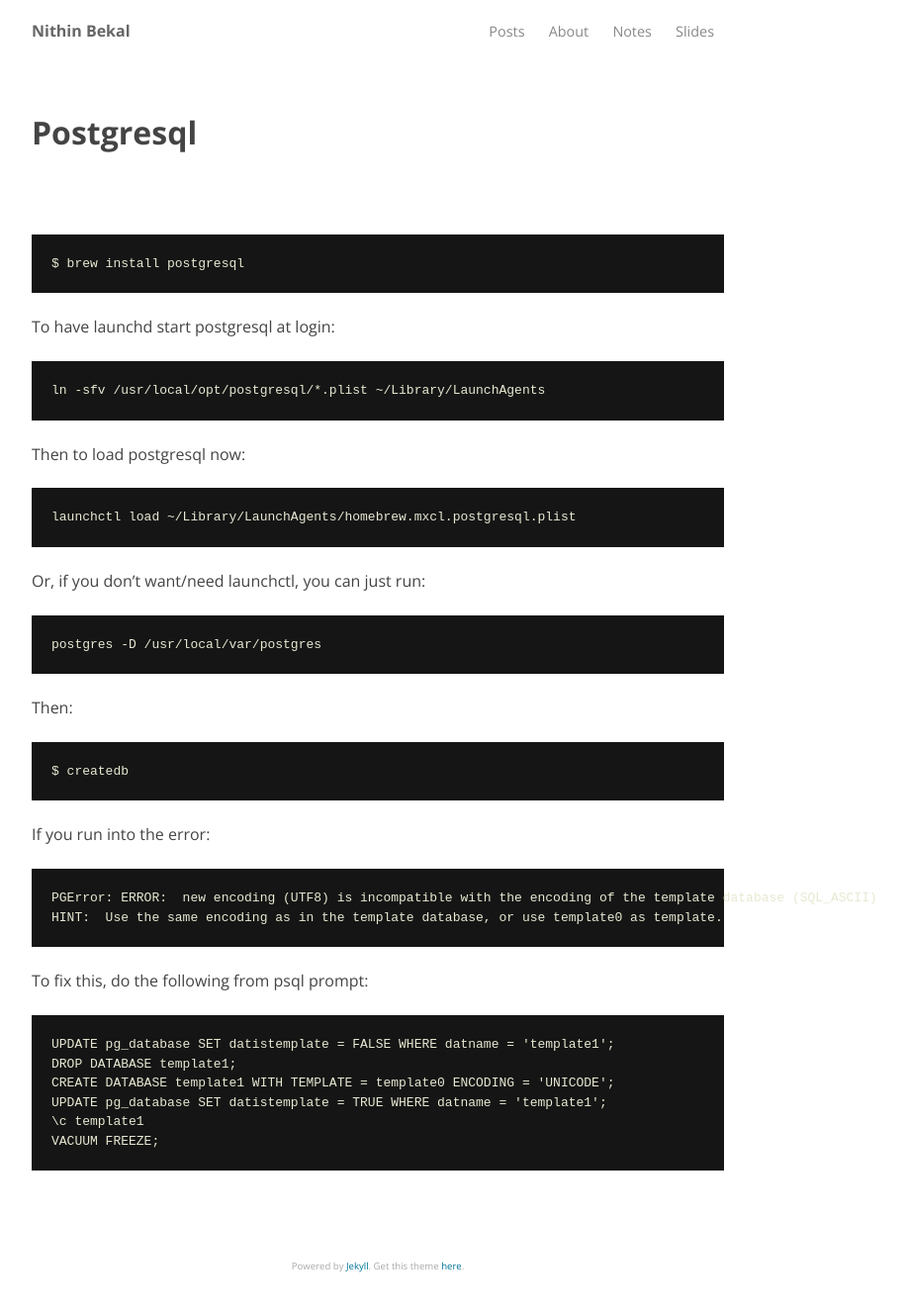
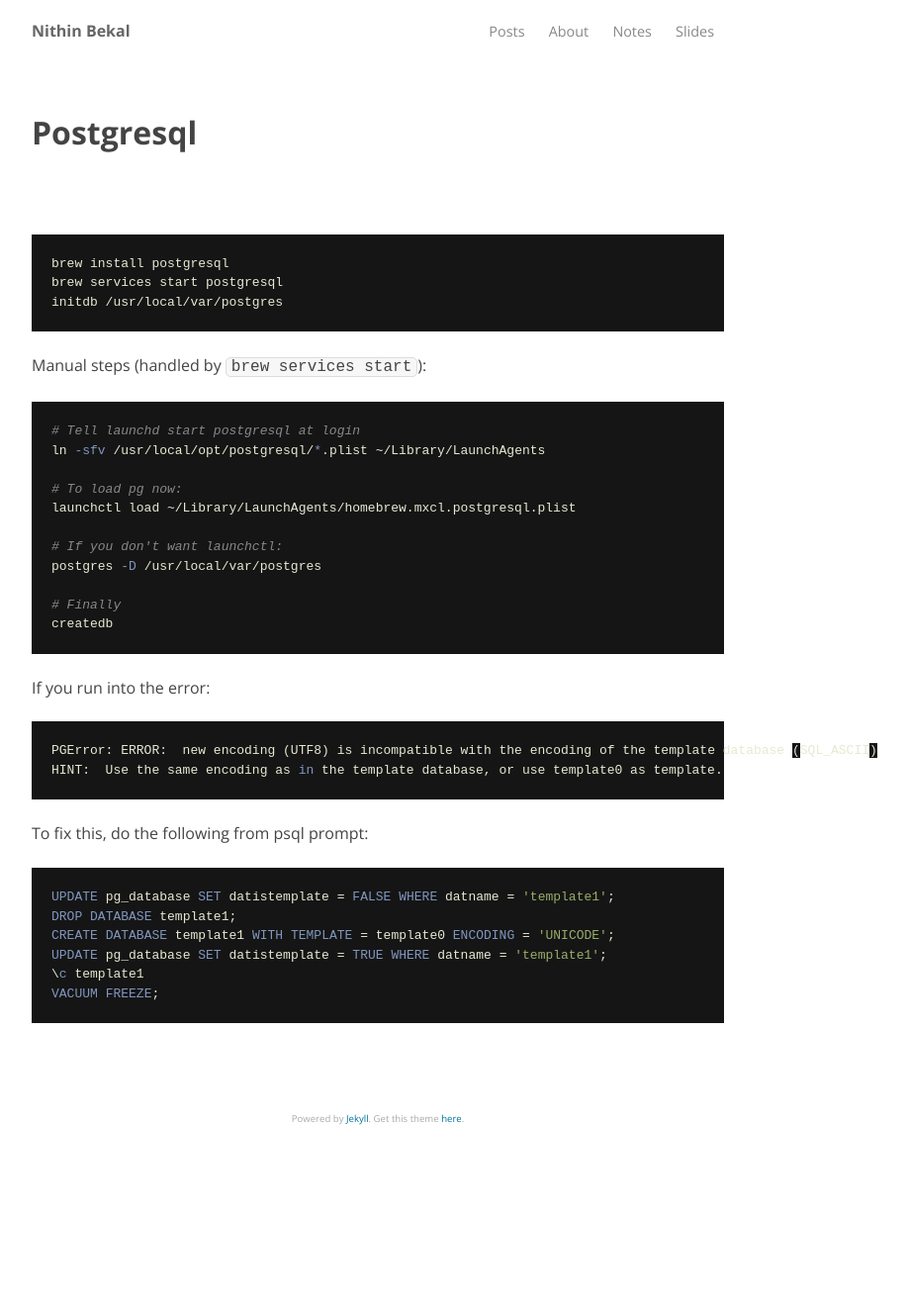
Before and after one commit to nithinbekal/nithinbekal.github.io, a Jekyll site: the page built from notes/postgres.md, in a window 1280 px wide. Shown: the whole page at 99% size, without its empty margins (258-1176 px from the left). Built offline with Jekyll 4.4.1, drawn with Linux system fonts in a browser that asks for light colours; after the commit the page ends 1177 px from its top, so only the background shows below that.

Commit message:
Postgres - updated install instructions

```diff
--- a/notes/postgres.md
+++ b/notes/postgres.md
@@ -3,35 +3,43 @@ layout: page
 title: "Postgresql"
 ---
 
+{% highlight bash %}
+brew install postgresql
+brew services start postgresql
+initdb /usr/local/var/postgres
+{% endhighlight %}
 
-    $ brew install postgresql
+Manual steps
+(handled by `brew services start`):
 
-To have launchd start postgresql at login:
+{% highlight bash %}
+# Tell launchd start postgresql at login
+ln -sfv /usr/local/opt/postgresql/*.plist ~/Library/LaunchAgents
 
-    ln -sfv /usr/local/opt/postgresql/*.plist ~/Library/LaunchAgents
+# To load pg now:
+launchctl load ~/Library/LaunchAgents/homebrew.mxcl.postgresql.plist
 
-Then to load postgresql now:
+# If you don't want launchctl:
+postgres -D /usr/local/var/postgres
 
-    launchctl load ~/Library/LaunchAgents/homebrew.mxcl.postgresql.plist
-
-Or, if you don't want/need launchctl, you can just run:
-
-    postgres -D /usr/local/var/postgres
-
-Then:
-
-    $ createdb
+# Finally
+createdb
+{% endhighlight %}
 
 If you run into the error:
 
-    PGError: ERROR:  new encoding (UTF8) is incompatible with the encoding of the template database (SQL_ASCII)
-    HINT:  Use the same encoding as in the template database, or use template0 as template.
+{% highlight bash %}
+PGError: ERROR:  new encoding (UTF8) is incompatible with the encoding of the template database (SQL_ASCII)
+HINT:  Use the same encoding as in the template database, or use template0 as template.
+{% endhighlight %}
 
 To fix this, do the following from psql prompt:
 
-    UPDATE pg_database SET datistemplate = FALSE WHERE datname = 'template1';
-    DROP DATABASE template1;
-    CREATE DATABASE template1 WITH TEMPLATE = template0 ENCODING = 'UNICODE';
-    UPDATE pg_database SET datistemplate = TRUE WHERE datname = 'template1';
-    \c template1
-    VACUUM FREEZE;
+{% highlight sql %}
+UPDATE pg_database SET datistemplate = FALSE WHERE datname = 'template1';
+DROP DATABASE template1;
+CREATE DATABASE template1 WITH TEMPLATE = template0 ENCODING = 'UNICODE';
+UPDATE pg_database SET datistemplate = TRUE WHERE datname = 'template1';
+\c template1
+VACUUM FREEZE;
+{% endhighlight %}
```
